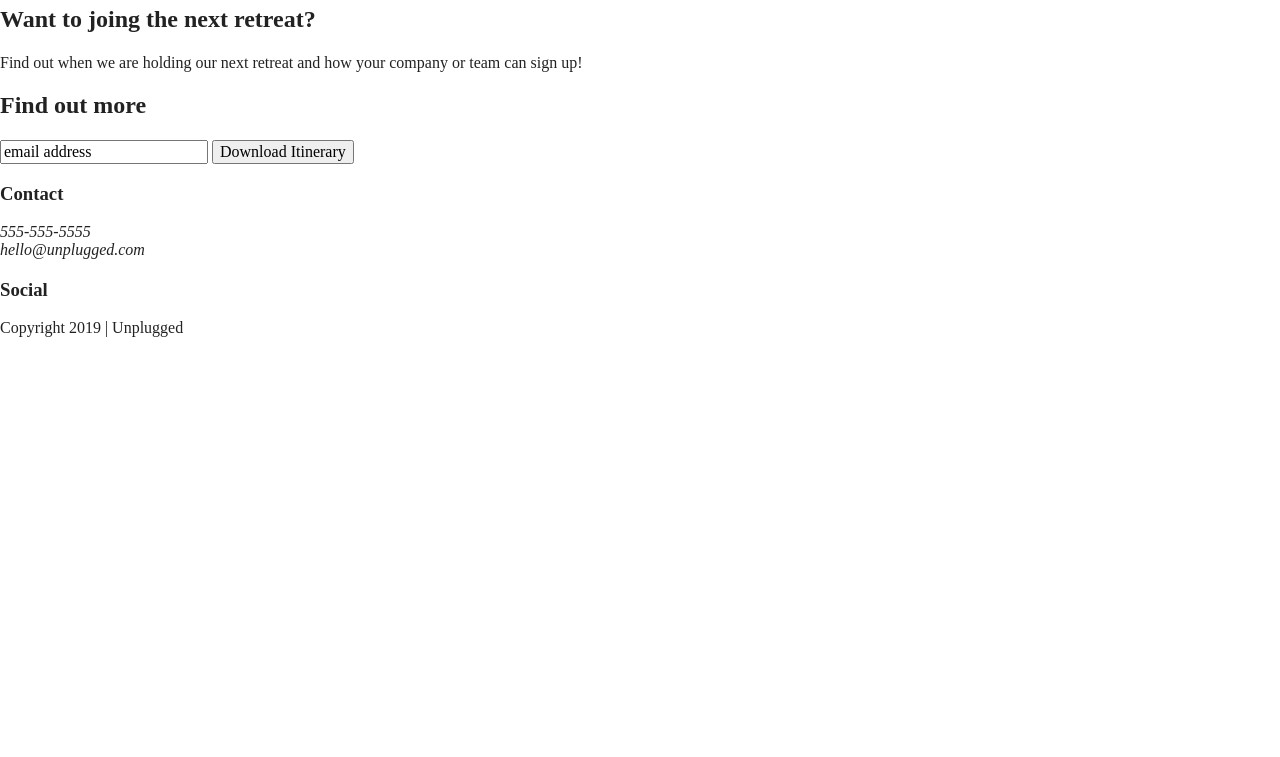
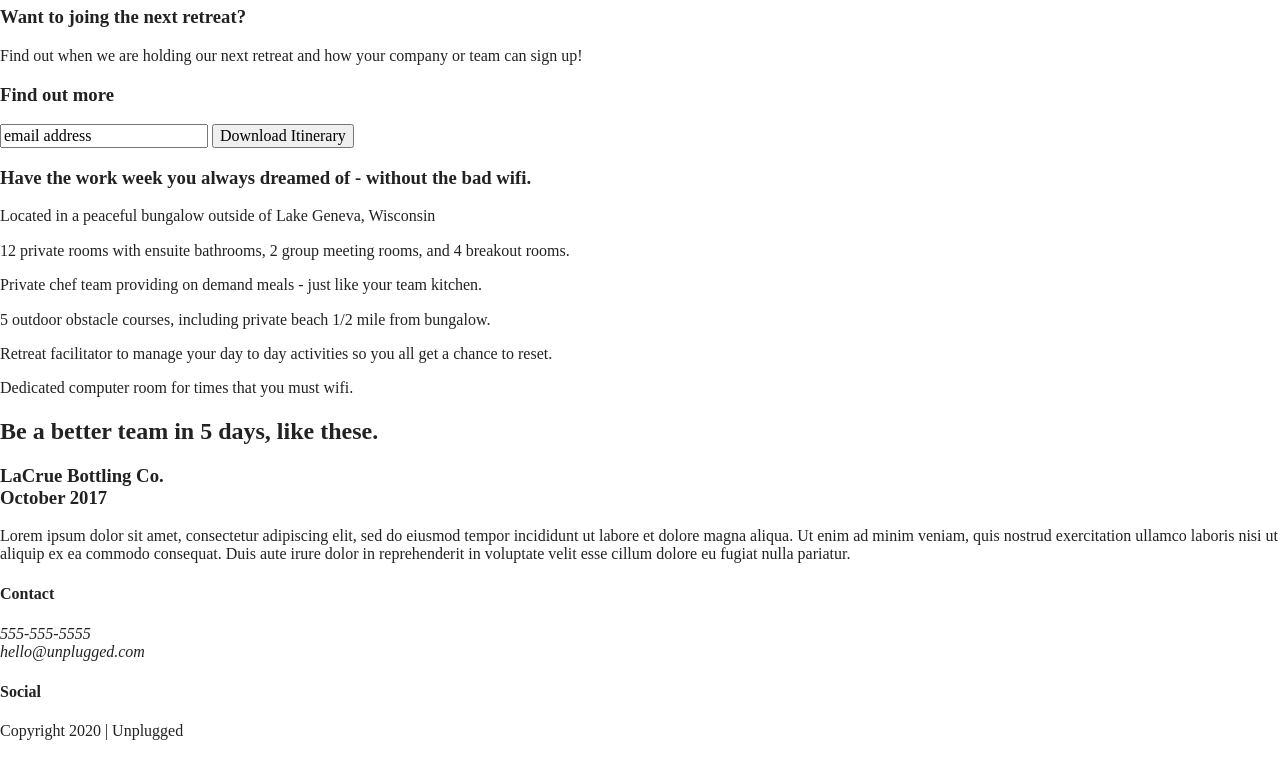
Before and after one commit to jcameron2486/unplugged-retreat, a website built with Parcel: page index.html in a window 1280 px wide. Shown: the part 234-991 px from the top of the page. Before the commit the page ends 800 px from the top, so only its background shows below. Built offline with nearby package versions, Linux system fonts and the light colour scheme.

Commit message:
Added homepage content and css class names

```diff
--- a/index.html
+++ b/index.html
@@ -26,7 +26,9 @@
 
   <header>
     <div class="content-wrapper">
-      <a href="#"><img src="img/unpluggedlogo.png" alt="unplugged logo"></a>
+      <a href="#">
+        <img src="img/unpluggedlogo.png" alt="unplugged logo">
+      </a>
       <div class="header-divider"></div>
       <nav>
         <ul>
@@ -34,35 +36,77 @@
           <li><a href="about/index.html" target="_blank">About</a></li>
         </ul>
       </nav>
-      <div class="hero">
-        <h1>Retreat from the desk, return refreshed.</h1>
-      </div>
     </div> <!-- header content-wrapper ends-->
   </header>
 
   <main>
 
-    <section>
-      <!-- General Information -->
-      <!-- Headline Text -->
-      <!-- Background Image -->
-      <!-- Icons -->
-      <!-- Text -->
-      <!-- Past Retreats -->
-      <!-- Headline Text-->
-      <!-- Paragraph Text -->
-      <!-- Image -->
+    <section class="hero-area">
+     <div class="content-wrapper">
+        <h1>Retreat from the desk, return refreshed.</h1>
+     </div>
     </section>
 
     <aside> <!-- Newsletter Signup -->
-      <!-- Headline Text --><h2>Want to joing the next retreat?</h2>
-      <!-- Paragraph Text --><p>Find out when we are holding our next retreat and how your company or team can sign up!</p>
-      <!-- Headline Text --><h2>Find out more</h2>
-      <div>
-        <!-- Email Field --><input type="text" name="name" value="email address">
-        <!-- Submit Button --><input type="button" value="Download Itinerary">
+      <div class="content-wrapper">
+        <div class="form-description">
+          <h3>Want to joing the next retreat?</h3>
+          <p>Find out when we are holding our next retreat and how your company or team can sign up!</p>
+        </div>
+        <div class="form">
+          <h3>Find out more</h3>
+          <!-- Email Field --><input type="text" name="name" value="email address">
+          <!-- Submit Button --><input type="button" value="Download Itinerary">
+        </div>
+      </div> <!-- aside content wrapper ends -->
+    </aside>
+
+    <section class="features">
+      <div class="content-wrapper">
+        <h3>Have the work week you always dreamed of - without the bad wifi.</h3>
+        <!-- Background Image -->
+        <div class="features-items">
+          <article>
+            <!-- Tent Icon --><p class="fontawesome-icon"></p>
+            <p class="features-item-description">Located in a peaceful bungalow outside of Lake Geneva, Wisconsin</p>
+          </article>
+          <article>
+            <!-- Bed Icon --><p class="fontawesome-icon"></p>
+            <p class="features-item-description">12 private rooms with ensuite bathrooms, 2 group meeting rooms, and 4 breakout rooms.</p>
+          </article>
+          <article>
+            <!-- Cutlery Icon --><p class="fontawesome-icon"></p>
+            <p class="features-item-description">Private chef team providing on demand meals - just like your team kitchen.</p>
+          </article>
+          <article>
+            <!-- Feet Icon --><p class="fontawesome-icon"></p>
+            <p class="features-item-description">5 outdoor obstacle courses, including private beach 1/2 mile from bungalow.</p>
+          </article>
+          <article>
+            <!-- Face Icon --><p class="fontawesome-icon"></p>
+            <p class="features-item-description">Retreat facilitator to manage your day to day activities so you all get a chance to reset.</p>
+          </article>
+          <article>
+            <!-- Wifi Icon --><p class="fontawesome-icon"></p>
+            <p class="features-item-description">Dedicated computer room for times that you must wifi.</p>
+          </article>
+        </div>
       </div>
-    </aside>
+    </section>
+
+    <section class="reviews">
+      <div class="content-wrapper">
+        <!-- Past Retreats -->
+        <h2>Be a better team in 5 days, like these.</h2>
+        <article>
+          <div>
+            <h3>LaCrue Bottling Co. <br>October 2017</h3>
+            <p>Lorem ipsum dolor sit amet, consectetur adipiscing elit, sed do eiusmod tempor incididunt ut labore et dolore magna aliqua. Ut enim ad minim veniam, quis nostrud exercitation ullamco laboris nisi ut aliquip ex ea commodo consequat. Duis aute irure dolor in reprehenderit in voluptate velit esse cillum dolore eu fugiat nulla pariatur. </p>
+          </div>
+        </article>
+        <!-- Image -->
+      </div>
+    </section>
 
   </main> <!-- main wrapper -->
 
@@ -70,11 +114,13 @@
     <div class="content-wrapper">
       <div class="footer-content">
         <div class="contact">
-          <h3>Contact</h3>
-          <address>555-555-5555<br>hello@unplugged.com</address>
+          <h4>Contact</h4>
+          <address>
+            <p>555-555-5555<br>hello@unplugged.com</p>
+          </address>
         </div>
         <div class="social">
-          <h3>Social</h3>
+          <h4>Social</h4>
           <div class="social-icons">
             <p><a href="https://www.facebook.com/yoursite" target="_blank"></a></p>
             <p><a href="https://www.twitter.com/yoursite" target="_blank"></a></p>
@@ -85,7 +131,7 @@
     </div> <!-- footer content-wrapper ends -->
 
     <div class="copyright">
-      <p>Copyright 2019 &verbar; Unplugged </p>
+      <p>Copyright 2020 &verbar; Unplugged </p>
     </div>
 
   </footer>
```
